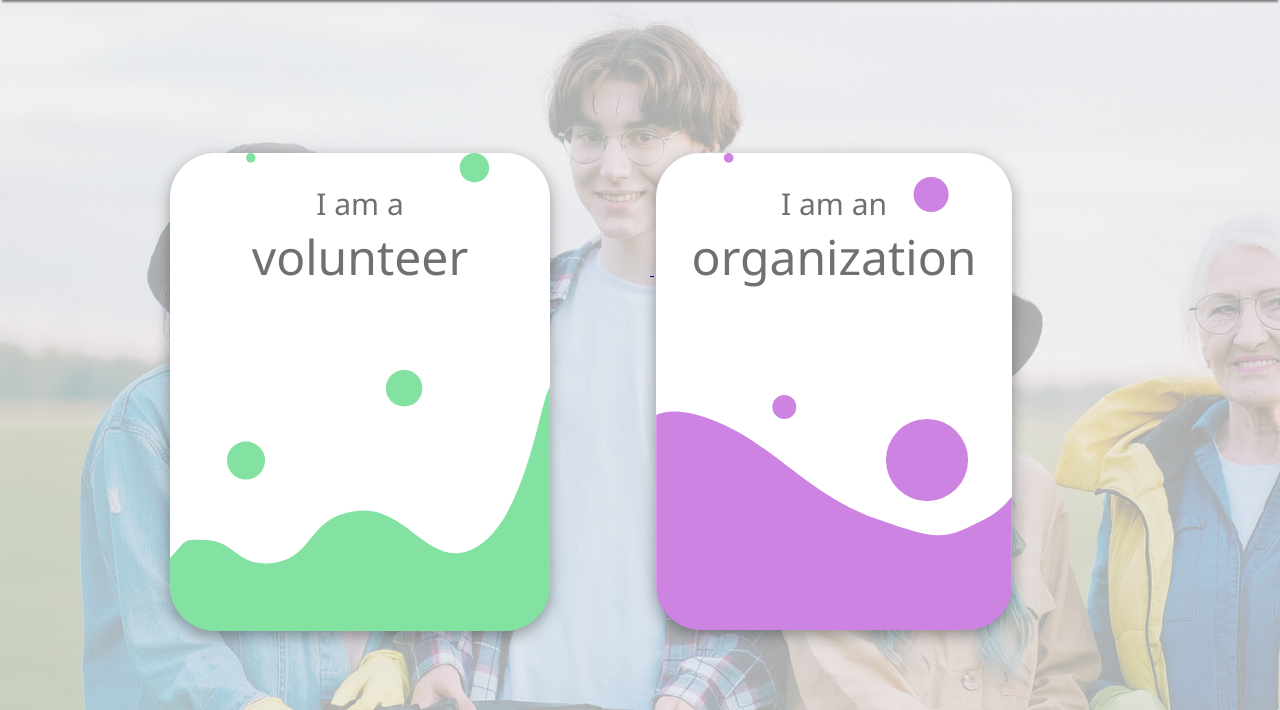
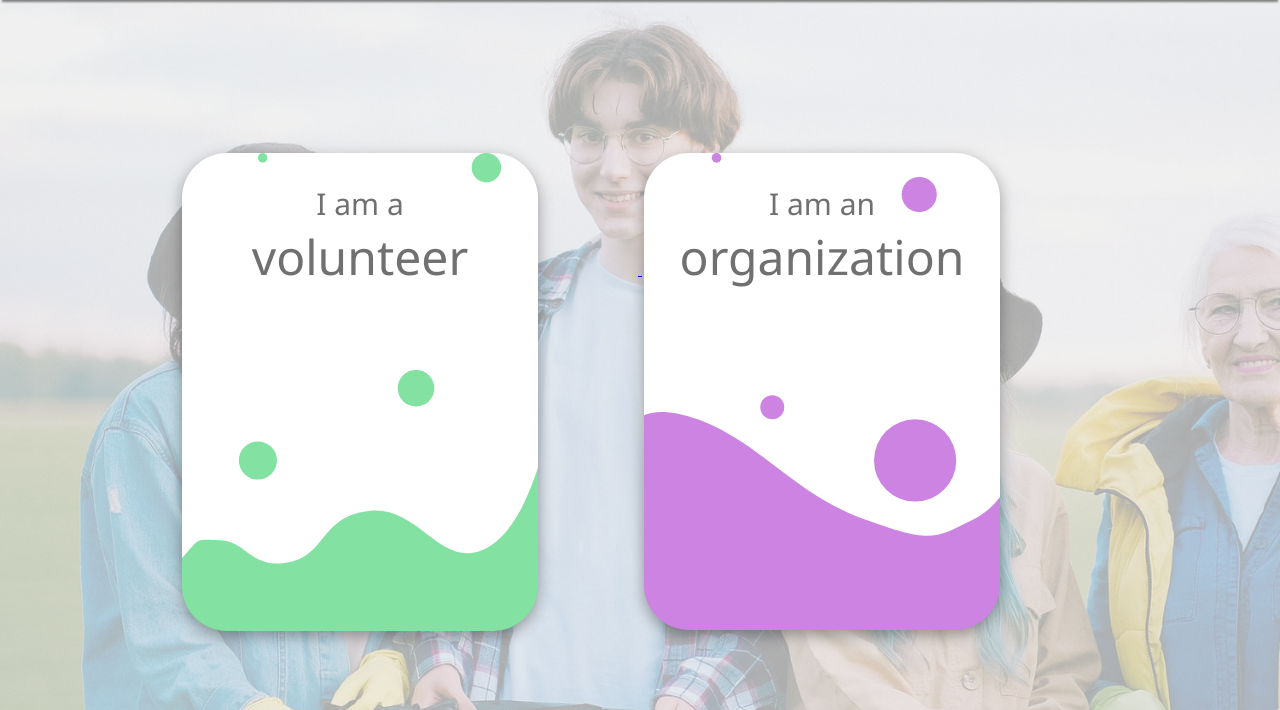
Before and after one commit to RBHNirvana/NWHacks, a Flask app: page / in a window 1280 px wide. Shown: the part 90-800 px from the top of the page. Run offline with Flask 2, Linux system fonts and the light colour scheme.

Commit message:
Fixed sizing in index.html for organization button and volunteer button

```diff
--- a/app/static/index.css
+++ b/app/static/index.css
@@ -19,7 +19,7 @@ body{
     transition-duration: 0.4s;
     cursor: pointer;
     background-color: white;
-    background-size: contain;
+    background-size: cover;
     background-repeat: no-repeat;
     border-radius: 45px;
     margin-right: 100px;
@@ -28,7 +28,7 @@ body{
 
   .button1 {
     background-image: url(LandingPage-Green-Background.svg);
-    width: 380px;
+    width: 356px;
     height: 478px;
   }
 
```
